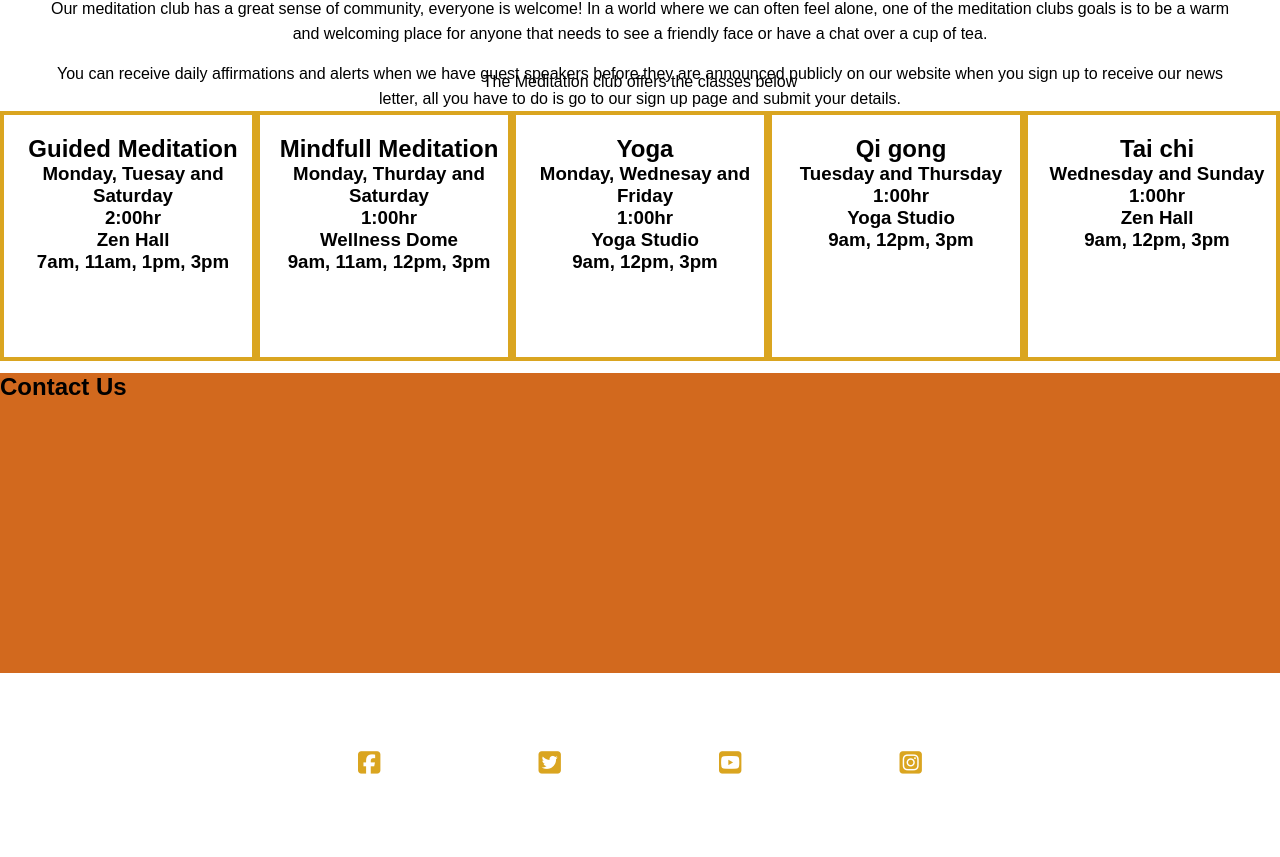
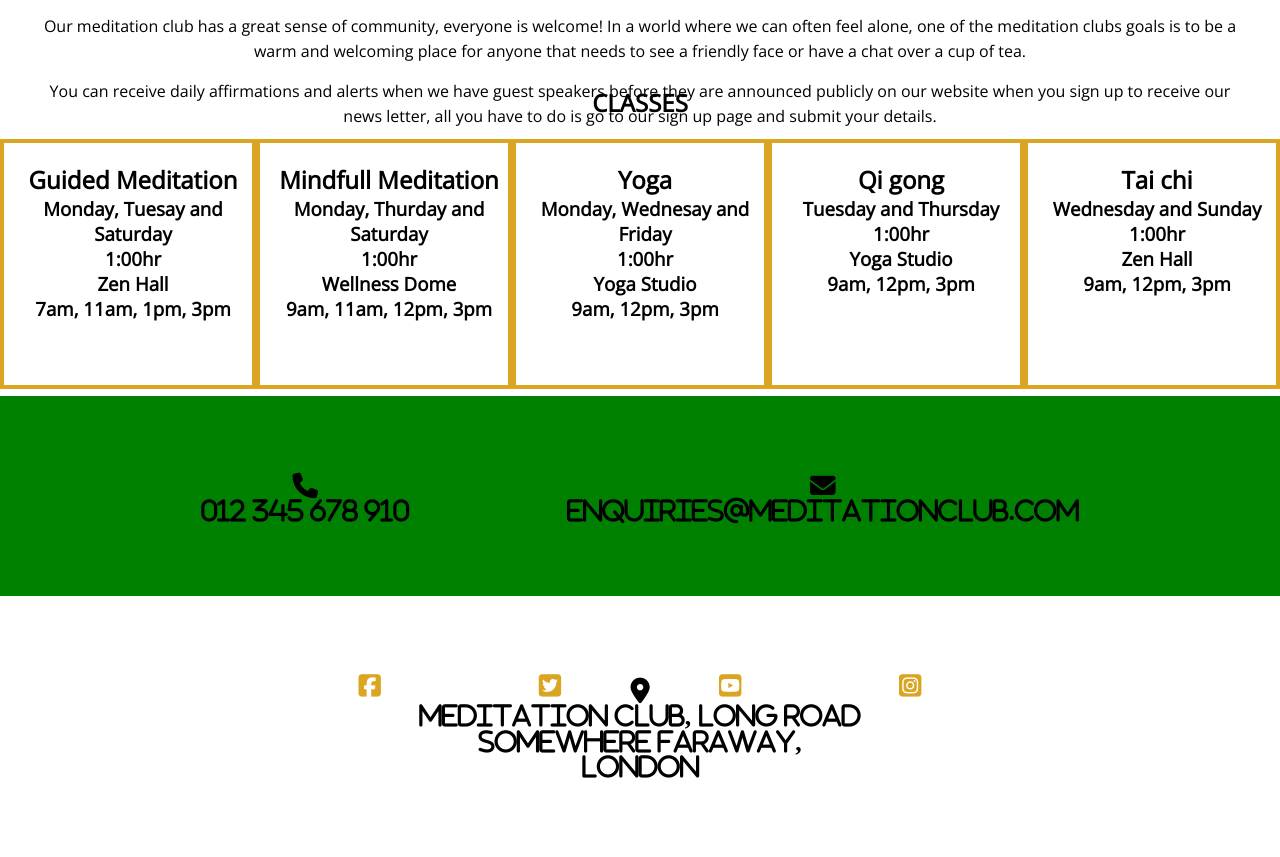
Before and after one commit to Code-Institute-Submissions/Laurenbrown-code-Project1, a plain HTML site: page index.html in a window 1280 px wide. Shown: the part 410-1267 px from the top of the page. Drawn offline with nearby package versions, Linux system fonts and the light colour scheme.

Commit message:
add font styles and sstyles to contact section

```diff
--- a/assets/css/style.css
+++ b/assets/css/style.css
@@ -1,3 +1,6 @@
+@import url('https://fonts.googleapis.com/css2?family=Noto+Sans+JP:wght@300&family=Open+Sans&display=swap');
+
+
  *{
     margin:0;
     padding:0;
@@ -6,7 +9,7 @@
 
 
 body{
-    font-family: Arial, Helvetica, sans-serif;
+    font-family:'Open Sans', sans-serif;
     font-weight: 500;
     color: black;
 }
@@ -39,6 +42,7 @@ body{
     padding: 14px 20px;
     text-decoration: none;
     font-size: 17px;
+    font-weight: bold;
 
 }
 
@@ -86,8 +90,10 @@ body{
 
 .classes-header{
     text-align: center;
+    text-transform: uppercase;
     padding-bottom: 20px;
 }
+
 
 #classes div{
     color: black;
@@ -103,19 +109,45 @@ body{
 #classes{
     height: 300px;
     width: 100%;
+    margin-bottom: 10px;
 }
 
 /* contact us styling*/
 
-#contact-us{
-    background:chocolate;
-    height: 300px;
-    width: 100%;
+.lst-section{
+    background-color: green;
+    clear: both;
+    height: 200px;
 }
+
+#contact-heading{
+    text-align: center;
+    padding: 5px;
+}
+
+.contact-sect{
+    clear: both;
+    text-align: center;
+}
+
+.contact-sect > li{
+    vertical-align: top;
+    display: inline;
+}
+
+.contact-sect i {
+    font-size: 160%;
+    margin: 1%;
+    padding: 5%;
+    color:black;
+}
+
+
 
 /* footer styling*/
 
 footer{
+    clear: both;
     height: 150px;
 }
 
--- a/index.html
+++ b/index.html
@@ -56,11 +56,11 @@
         </div>
     </section>
     <section id="classes">
-            <p class="classes-header">The Meditation club offers the classes below</p>
+            <h2 class="classes-header">Classes</h2>
             <div>
                 <h2>Guided Meditation</h2>
                 <h3>Monday, Tuesay and Saturday </h3>
-                <h3>2:00hr</h3>
+                <h3>1:00hr</h3>
                 <h3>Zen Hall</h3>
                 <h3>7am, 11am, 1pm, 3pm</h3>
             </div>
@@ -93,9 +93,19 @@
                 <h3>9am, 12pm, 3pm</h3>
             </div>
     </section>
-    <div id="contact-us">
-        <h2>Contact Us</h2>
-    </div>
+    <section id="contact-us" class="lst-section">
+        <ul class="contact-sect">
+            <li>
+                <i class="fas fa-phone"><br>012 345 678 910</i>
+            </li>
+            <li>
+                <i class="fas fa-envelope"> <br>enquiries@meditationclub.com</i>
+            </li>
+            <li>
+                <i class="fas fa-map-marker-alt"> <br> Meditation Club, long road <br>somewhere faraway,<br>London</i>
+            </li>
+        </ul>
+    </section>
     <footer>
         <ul class="social-media">
             <li>
```
